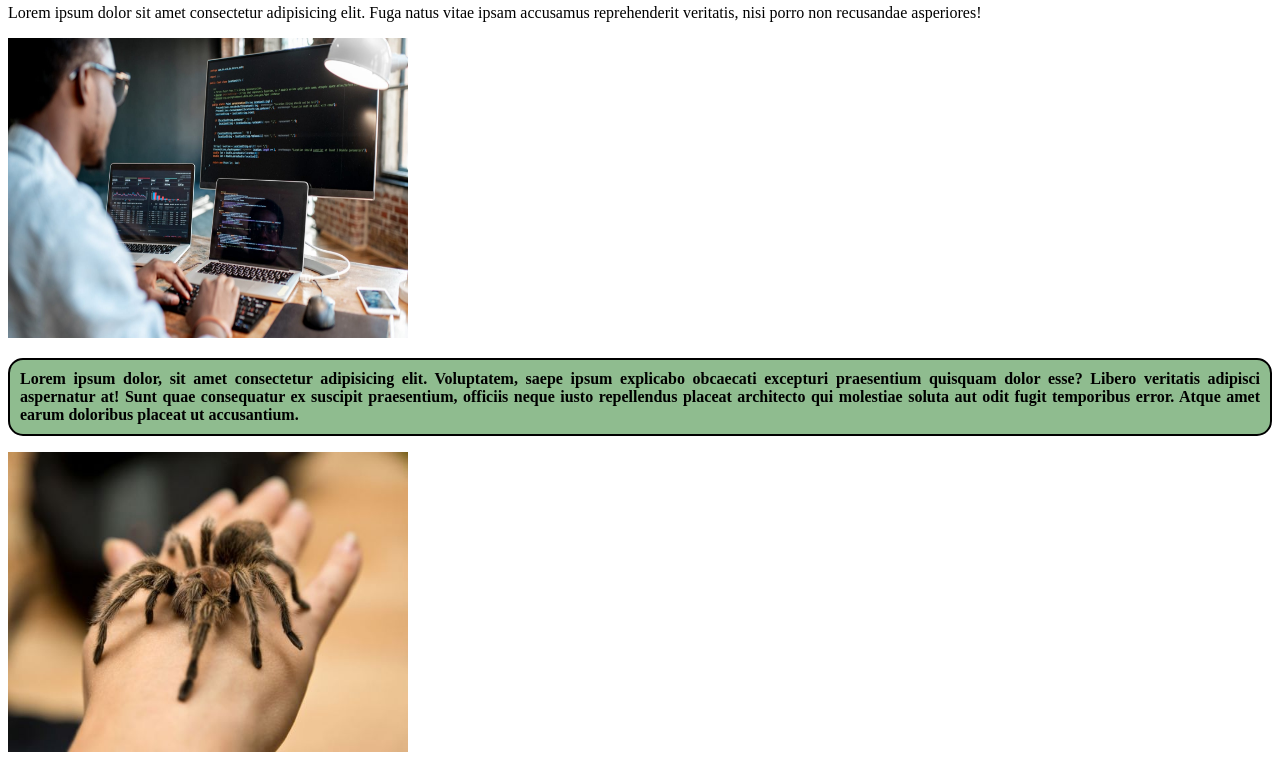
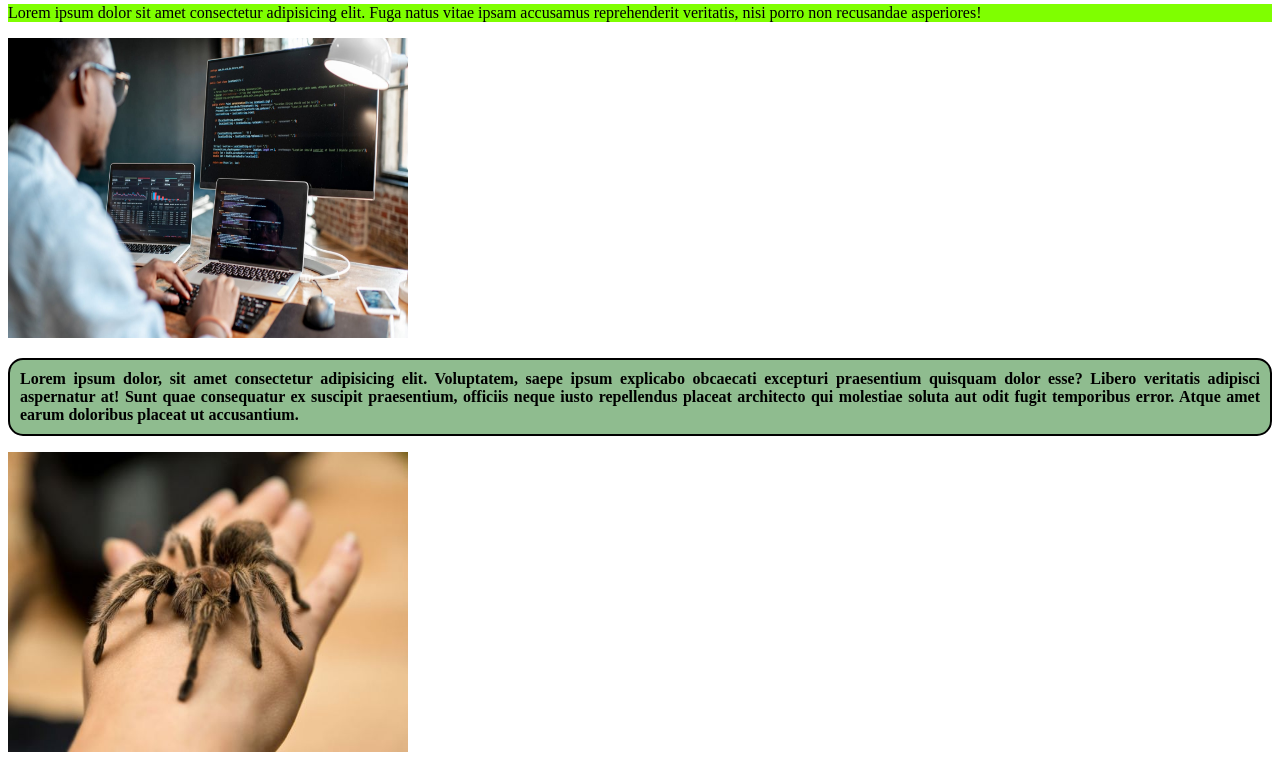
Before and after one commit to MirajWD/my-second-repo, a plain HTML site: page index.html in a window 1280 px wide. Shown: the part 396-1160 px from the top of the page. Drawn offline with Linux system fonts and the light colour scheme.

Commit message:
style-add

```diff
--- a/index.html
+++ b/index.html
@@ -11,7 +11,7 @@
 <body>
     <h1>Git Hub module</h1>
     <img src="github.png" alt="">
-    <p>Lorem ipsum dolor sit amet consectetur adipisicing elit. Fuga natus vitae ipsam accusamus reprehenderit veritatis, nisi porro non recusandae asperiores!</p>
+    <p class="style">Lorem ipsum dolor sit amet consectetur adipisicing elit. Fuga natus vitae ipsam accusamus reprehenderit veritatis, nisi porro non recusandae asperiores!</p>
     <img src="pro.jpg" alt="">
     <p class="git">Lorem ipsum dolor, sit amet consectetur adipisicing elit. Voluptatem, saepe ipsum explicabo obcaecati excepturi praesentium quisquam dolor esse? Libero veritatis adipisci aspernatur at! Sunt quae consequatur ex suscipit praesentium, officiis neque iusto repellendus placeat architecto qui molestiae soluta aut odit fugit temporibus error. Atque amet earum doloribus placeat ut accusantium.</p>
     <img src="spider.jpg" alt="">
--- a/style.css
+++ b/style.css
@@ -14,3 +14,6 @@ img{
     font-weight: 900;
     padding: 10px;
 }
+.style{
+    background-color: chartreuse;
+}
```
